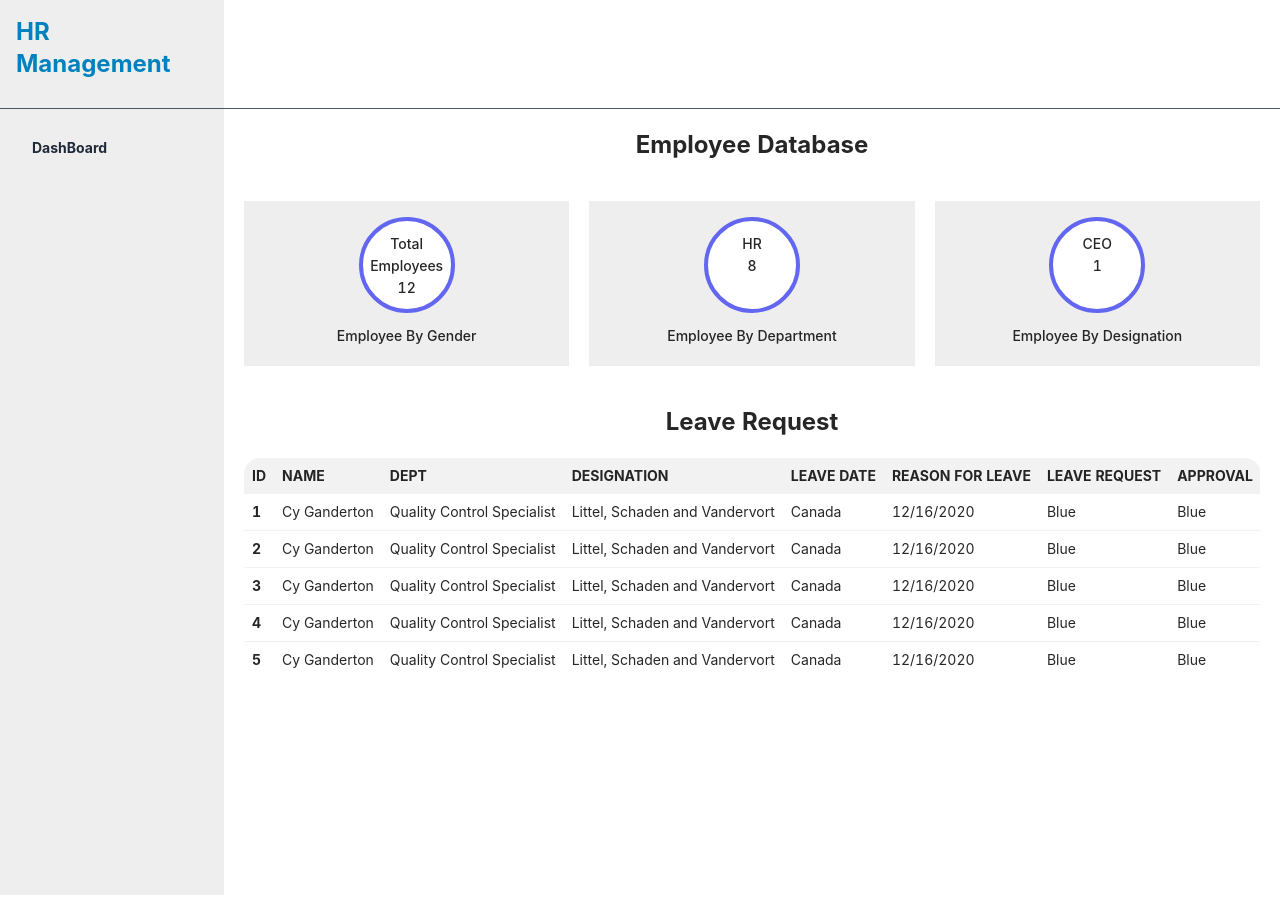
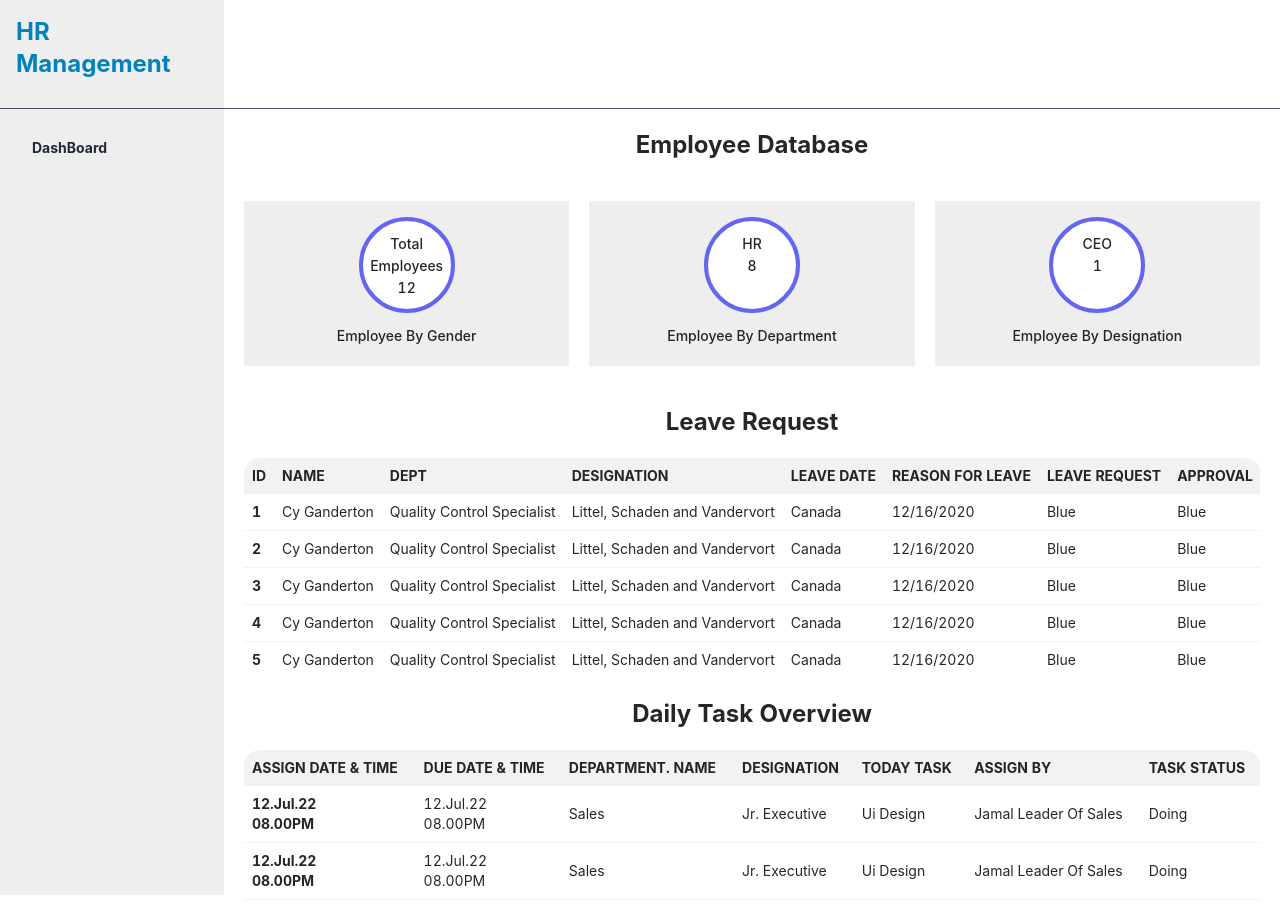
Before and after one commit to TeamHero6/knot-client, a React (Create React App) app: page /hrdashboard in a window 1280 px wide. Built offline with nearby package versions, Linux system fonts and the light colour scheme; the HTML template or start-up script is replaced by a standard one.

Commit message:
task area complete

```diff
--- a/src/Components/Pages/Hrdashboard/Hrdashboard.js
+++ b/src/Components/Pages/Hrdashboard/Hrdashboard.js
@@ -47,7 +47,7 @@ const Hrdashboard = () => {
 
                     {/* Leave Requst Section */}
                     <div className='px-5'>
-                    <h1 className='text-2xl text-center font-bold my-5'>Leave Request</h1>
+                        <h1 className='text-2xl text-center font-bold my-5'>Leave Request</h1>
                         <div class="overflow-x-auto">
                             <table class="table table-compact w-full">
                                 <thead>
@@ -119,6 +119,78 @@ const Hrdashboard = () => {
                             </table>
                         </div>
                     </div>
+
+                    {/* Daily Task Overview Section */}
+                    <div className='px-5'>
+                        <h1 className='text-2xl text-center font-bold my-5'>Daily Task Overview</h1>
+                        <div class="overflow-x-auto">
+                            <table class="table table-compact w-full">
+                                <thead>
+                                    <tr>
+                                        <th>Assign Date
+                                            & Time</th>
+                                        <th>Due Date
+                                            & Time</th>
+                                        <th>Department.
+                                            Name</th>
+                                        <th>Designation</th>
+                                        <th>Today Task</th>
+                                        <th>Assign By</th>
+                                        <th>Task Status</th>
+                                    </tr>
+                                </thead>
+                                <tbody>
+
+                                    <tr>
+                                        <th>12.Jul.22 <br />
+                                        08.00PM</th>
+                                        <td>12.Jul.22 <br />
+                                        08.00PM</td>
+                                        <td>Sales</td>
+                                        <td>Jr. Executive</td>
+                                        <td>Ui Design</td>
+                                        <td>Jamal Leader Of Sales</td>
+                                        <td>Doing</td>
+                                    </tr>
+                                    <tr>
+                                        <th>12.Jul.22 <br />
+                                        08.00PM</th>
+                                        <td>12.Jul.22 <br />
+                                        08.00PM</td>
+                                        <td>Sales</td>
+                                        <td>Jr. Executive</td>
+                                        <td>Ui Design</td>
+                                        <td>Jamal Leader Of Sales</td>
+                                        <td>Doing</td>
+                                    </tr>
+                                    <tr>
+                                        <th>12.Jul.22 <br />
+                                        08.00PM</th>
+                                        <td>12.Jul.22 <br />
+                                        08.00PM</td>
+                                        <td>Sales</td>
+                                        <td>Jr. Executive</td>
+                                        <td>Ui Design</td>
+                                        <td>Jamal Leader Of Sales</td>
+                                        <td>Doing</td>
+                                    </tr>
+                                    <tr>
+                                        <th>12.Jul.22 <br />
+                                        08.00PM</th>
+                                        <td>12.Jul.22 <br />
+                                        08.00PM</td>
+                                        <td>Sales</td>
+                                        <td>Jr. Executive</td>
+                                        <td>Ui Design</td>
+                                        <td>Jamal Leader Of Sales</td>
+                                        <td>Doing</td>
+                                    </tr>
+
+                                </tbody>
+
+                            </table>
+                        </div>
+                    </div>
                     <Outlet></Outlet>
                 </div>
                 <div class="drawer-side">
```
